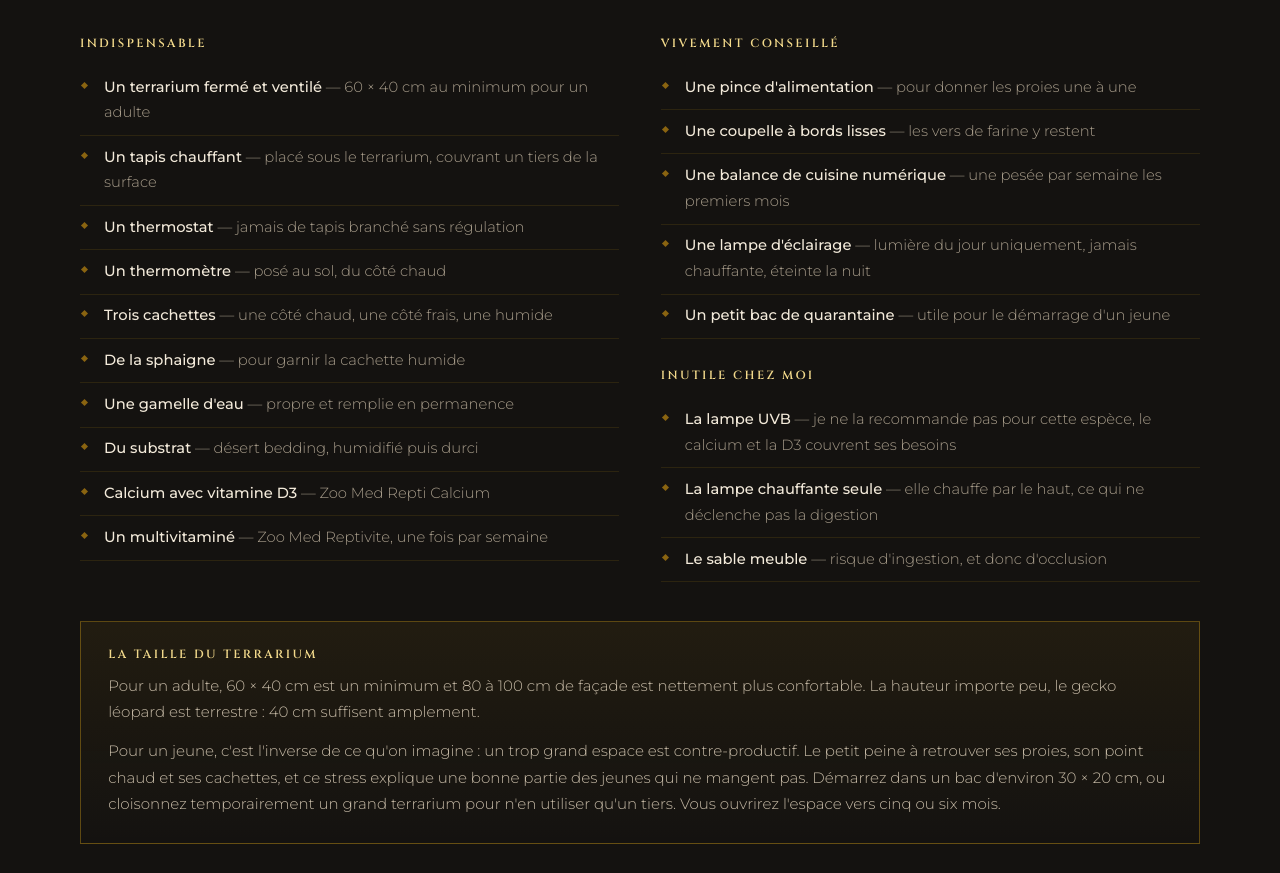
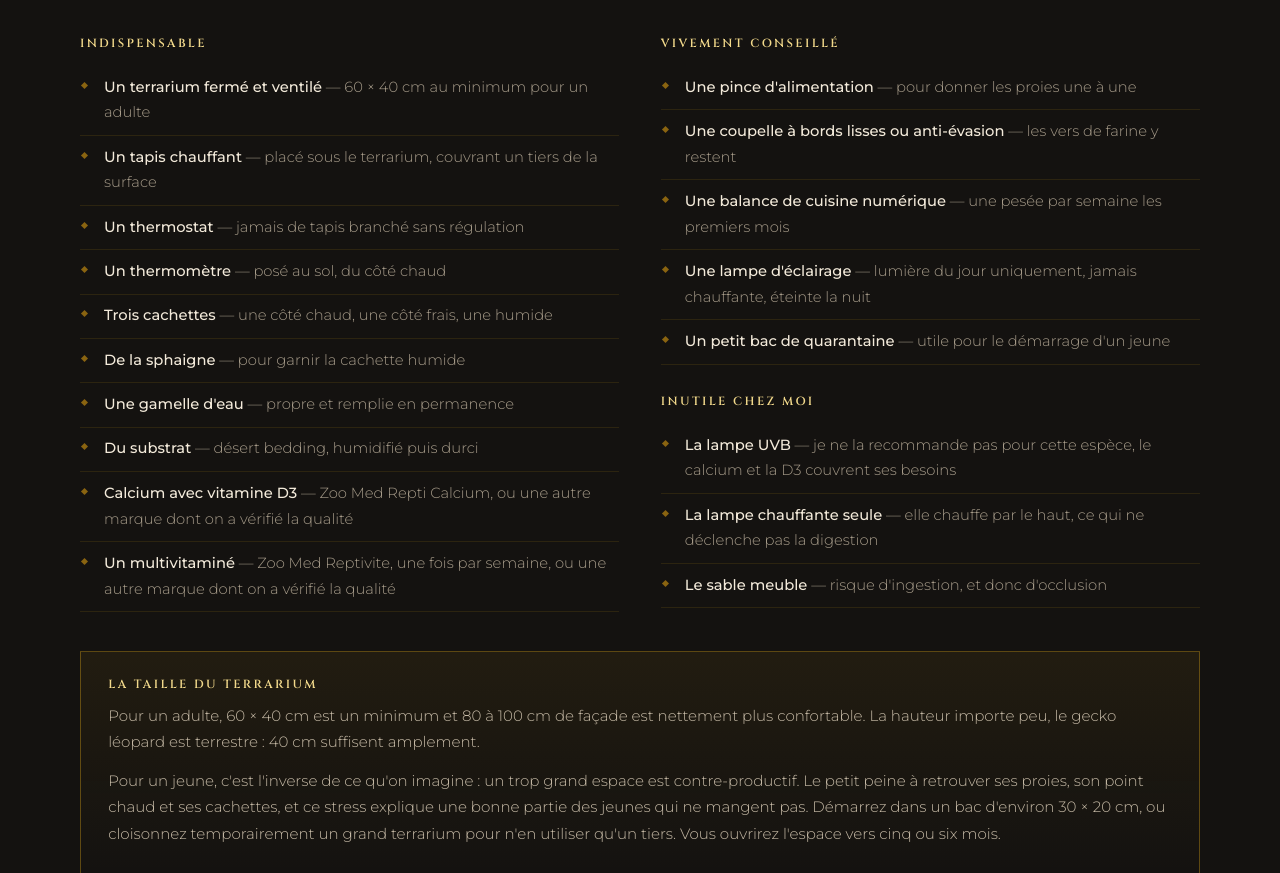
Before and after one commit to ac201983/company-gecko-suisse, a plain HTML site: page index.html in a window 1280 px wide. Shown: the part 5037-5910 px from the top of the page. Drawn offline with Linux system fonts and the light colour scheme.

Commit message:
Brumation conseillée dès le deuxième hiver, compléments et coupelle précisés
Co-Authored-By: Claude Fable 5.1 <noreply@anthropic.com>
Claude-Session: https://claude.ai/code/session_01LKft1zh4DpCY9MmoDVVuuQ

```diff
--- a/index.html
+++ b/index.html
@@ -613,15 +613,15 @@ a:focus-visible,.bouton:focus-visible{outline:2px solid var(--or-clair);outline-
           <li><b>De la sphaigne</b> — pour garnir la cachette humide</li>
           <li><b>Une gamelle d'eau</b> — propre et remplie en permanence</li>
           <li><b>Du substrat</b> — désert bedding, humidifié puis durci</li>
-          <li><b>Calcium avec vitamine D3</b> — Zoo Med Repti Calcium</li>
-          <li><b>Un multivitaminé</b> — Zoo Med Reptivite, une fois par semaine</li>
+          <li><b>Calcium avec vitamine D3</b> — Zoo Med Repti Calcium, ou une autre marque dont on a vérifié la qualité</li>
+          <li><b>Un multivitaminé</b> — Zoo Med Reptivite, une fois par semaine, ou une autre marque dont on a vérifié la qualité</li>
         </ul>
       </div>
       <div>
         <h3>Vivement conseillé</h3>
         <ul>
           <li><b>Une pince d'alimentation</b> — pour donner les proies une à une</li>
-          <li><b>Une coupelle à bords lisses</b> — les vers de farine y restent</li>
+          <li><b>Une coupelle à bords lisses ou anti-évasion</b> — les vers de farine y restent</li>
           <li><b>Une balance de cuisine numérique</b> — une pesée par semaine les premiers mois</li>
           <li><b>Une lampe d'éclairage</b> — lumière du jour uniquement, jamais chauffante, éteinte la nuit</li>
           <li><b>Un petit bac de quarantaine</b> — utile pour le démarrage d'un jeune</li>
@@ -727,8 +727,8 @@ a:focus-visible,.bouton:focus-visible{outline:2px solid var(--or-clair);outline-
       <div>
         <h3>Les compléments</h3>
         <ul>
-          <li><b>Calcium avec D3</b> — Zoo Med Repti Calcium, saupoudré légèrement sur les insectes à presque chaque repas</li>
-          <li><b>Multivitaminé</b> — Zoo Med Reptivite, une fois par semaine, en remplacement du calcium ce jour-là</li>
+          <li><b>Calcium avec D3</b> — Zoo Med Repti Calcium ou une autre marque de qualité, saupoudré légèrement sur les insectes à presque chaque repas</li>
+          <li><b>Multivitaminé</b> — Zoo Med Reptivite ou une autre marque de qualité, une fois par semaine, en remplacement du calcium ce jour-là</li>
           <li><b>Pourquoi c'est essentiel</b> — comme je ne recommande pas de lampe UVB, c'est ce complément qui assure la bonne fixation du calcium</li>
           <li><b>Deux produits suffisent</b> — inutile d'en cumuler davantage</li>
         </ul>
@@ -788,7 +788,9 @@ a:focus-visible,.bouton:focus-visible{outline:2px solid var(--or-clair);outline-
       </details>
       <details>
         <summary>Faut-il faire hiberner le gecko ?</summary>
-        <p>Jamais un juvénile : la première année, il doit grandir et constituer ses réserves. La brumation, une légère baisse hivernale, ne concerne éventuellement que des adultes bien portants à partir de dix-huit mois, et surtout en vue d'une reproduction. Elle n'est pas obligatoire.</p>
+        <p>Pas la première année. Un jeune doit grandir et constituer ses réserves, donc on maintient des températures normales tout au long de son premier hiver, sans rien changer.</p>
+        <p>Ensuite, oui : à partir de son deuxième hiver, je conseille une brumation. C'est une période de repos de six à huit semaines, entre décembre et février, qui respecte le rythme naturel de l'espèce et dont un adulte en bonne santé ressort plus vigoureux.</p>
+        <p>Concrètement, on cesse de nourrir une dizaine de jours avant, le temps qu'il digère tout, puis on baisse progressivement le chauffage sur une semaine jusqu'à 22 à 24 °C au point chaud, en réduisant la durée d'éclairage. L'eau reste à disposition en permanence et on surveille son poids. Au bout de six à huit semaines, on remonte tout aussi progressivement et on reprend les repas. En cas de doute, écrivez-moi avant de commencer, je vous accompagne volontiers pour la première fois.</p>
       </details>
       <details>
         <summary>Comment se passe la remise de l'animal ?</summary>
```
